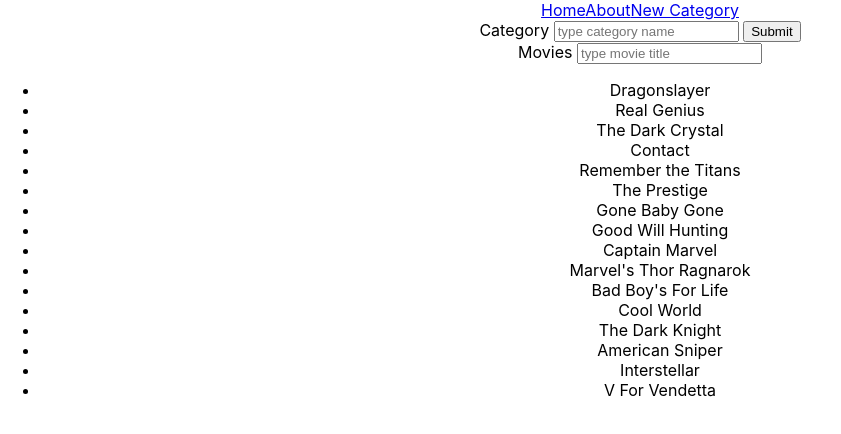
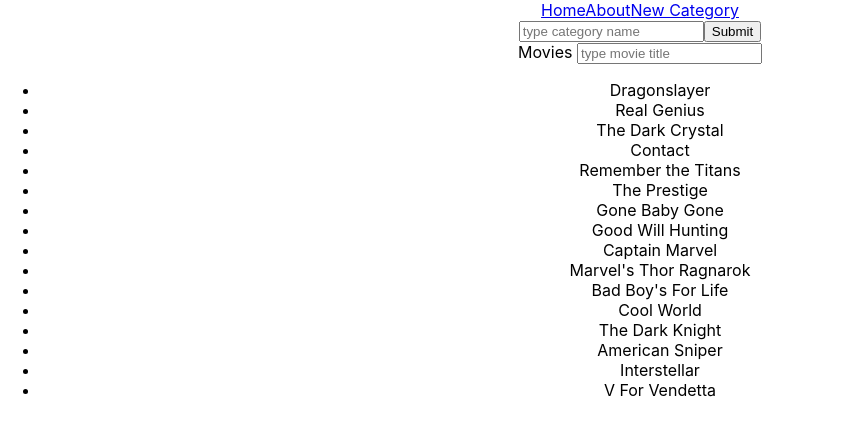
Before and after one commit to dctalk1234/trailer-tracker-frontend, a React (Create React App) app in the folder trailertracker/: page /new in a window 1280 px wide. Shown: the top 434 px of the page, without its empty margins (0-841 px from the left). Built offline with nearby package versions, Linux system fonts and the light colour scheme.

Commit message:
fixed issue with creating new category

```diff
--- a/trailertracker/src/NewCategory.js
+++ b/trailertracker/src/NewCategory.js
@@ -1,61 +1,65 @@
-
-import React, { Component } from 'react';
-import axios from 'axios';
-import movieList from './movieData';
+import React, { Component } from "react";
+import axios from "axios";
+import movieList from "./movieData";
 
 export default class NewCategory extends Component {
 	constructor() {
 		super();
 		this.state = {
-            search: '',
+			search: "",
 			movieList: movieList,
-            originalMovieList: movieList
+            originalMovieList: movieList,
+            NewCategoryValue: ''
 		};
         this.findMovie = this.findMovie.bind(this);
+        this.handleSubmit =  this.handleSubmit.bind(this);
+        this.handleNewCategoryChange = this.handleNewCategoryChange.bind(this);
 	}
-    handleChange(evt) {
-        axios.post(
-            'https://localhost:8080/category',
-            { title: 'HAHAHA' },
-        { headers: { 'Content-Type': 'application/json'} }
-        )
-            .then(res => {
+	handleSubmit(evt) {
+        evt.preventDefault();
+        let newCategoryTitle = this.state.NewCategoryValue;
+		axios.post("http://localhost:8080/category", { title: newCategoryTitle }, { headers: { "Content-Type": "application/json" } }).then(res => {
 			console.log(res);
-            })
+		});
     }
+
+    handleNewCategoryChange(evt) {
+        console.log(evt.target.value);
+        this.setState({NewCategoryValue: evt.target.value})
+    }
+
 	findMovie(evt) {
 		this.setState({ search: evt.target.value });
 		//console.log(evt.target.value);
 
-         let filteredMovie = this.state.originalMovieList.filter(
-             (movieTitle) => movieTitle.title.toLowerCase().includes(evt.target.value.toLowerCase()));
-             this.setState({movieList: filteredMovie});
+		let filteredMovie = this.state.originalMovieList.filter(movieTitle => movieTitle.title.toLowerCase().includes(evt.target.value.toLowerCase()));
+		this.setState({ movieList: filteredMovie });
 		console.log(filteredMovie);
-
 	}
 	render() {
 		console.log(this.state.search);
 		return (
 			<div>
 				<form>
-            <label>Category <input type="text" placeholder="type category name" /> </label>
-                    <button onSubmit={this.handleChange} type="submit">Submit</button>
+
+					 <input onChange= {this.handleNewCategoryChange} type="text" placeholder="type category name" value={this.state.NewCategoryValue}/>
+					<input onClick={this.handleSubmit} type="submit"/>
+
 				</form>
 				<form>
-                <label>Movies <input onChange={this.findMovie} type="text" placeholder="type movie title" value={this.state.search}/> </label>
+					<label>
+						Movies <input onChange={this.findMovie} type="text" placeholder="type movie title" value={this.state.search} />{" "}
+					</label>
 
 					<div>
-                    <ul >
-
-                        {this.state.movieList.map((movieTitle) => {
-
+						<ul>
+							{this.state.movieList.map(movieTitle => {
 								return <li key={movieTitle.title}>{movieTitle.title}</li>;
 							})}
-
 						</ul>
 					</div>
 				</form>
 			</div>
-        )
+		);
 	}
 }
```
Lines whose indentation alone changed are shown as unchanged.
